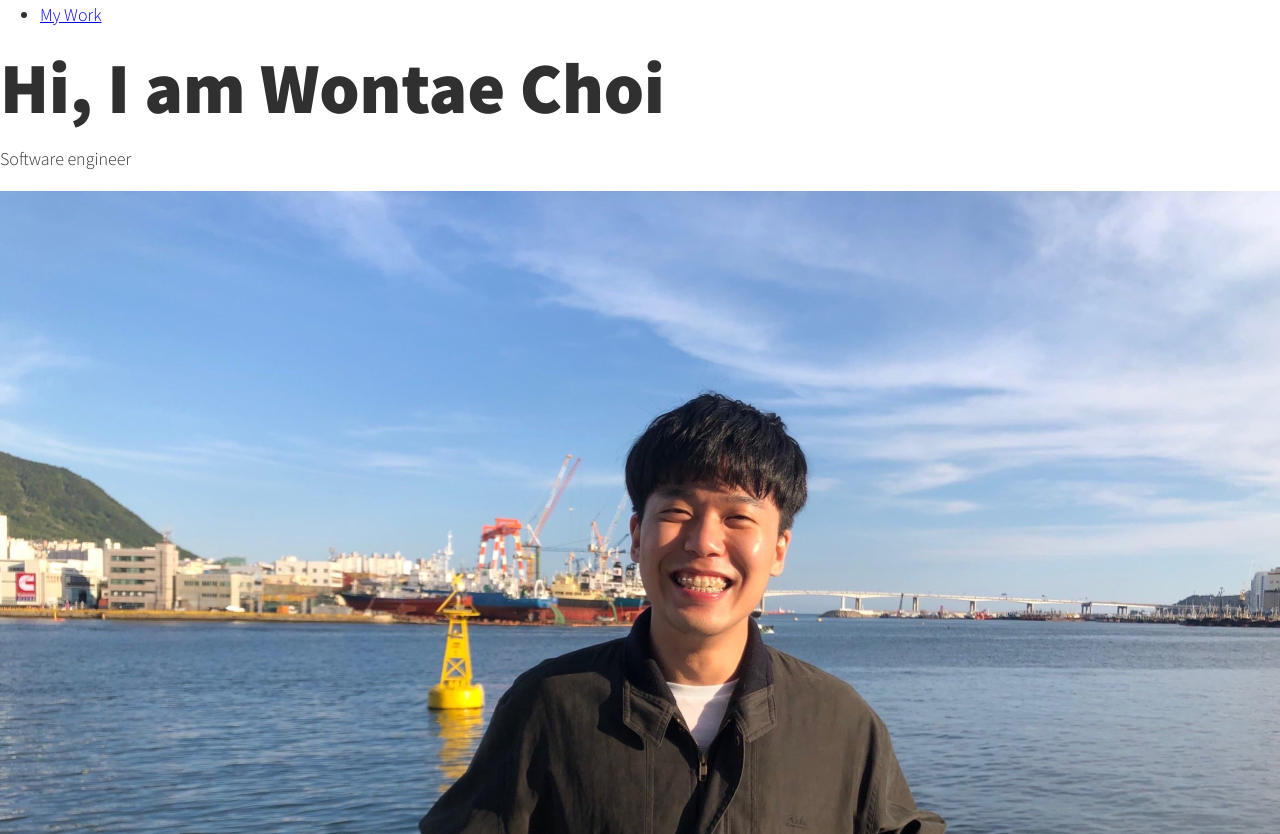
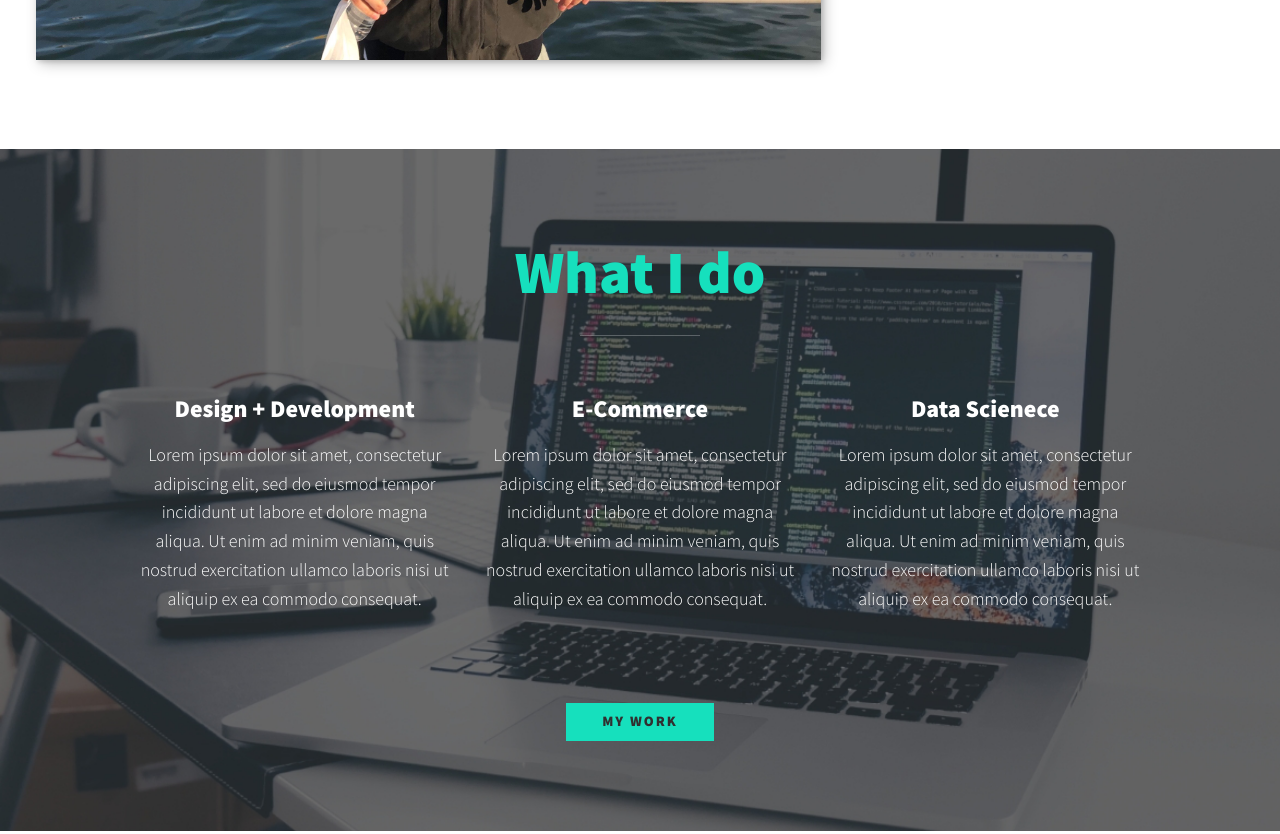
Before and after one commit to beegramin9/HCJ-Freecodecamp-Portfolio, a plain HTML site: page index.html in a window 1280 px wide. Shown: the part 673-1507 px from the top of the page. Drawn offline with nearby package versions, Linux system fonts and the light colour scheme.

Commit message:
feat: css done by my-services

```diff
--- a/css/style.css
+++ b/css/style.css
@@ -1,11 +1,11 @@
 *,
 *::before,
-*::after{
+*::after {
   box-sizing: border-box;
 }
 
 :root {
-    --ff-primary: 'Source Sans Pro', sans-serif;
+  --ff-primary: "Source Sans Pro", sans-serif;
   --ff-secondary: "Source Code Pro", monospace;
 
   --fw-reg: 300;
@@ -19,6 +19,9 @@
   --fs-h2: 2.25rem;
   --fs-h3: 1.25rem;
   --fs-body: 1rem;
+
+  --bs: 0.25em 0.25em 0.75em rgba(0, 0, 0, 0.25),
+    0.125em 0.125em 0.25em rgba(0, 0, 0, 0.15);
 }
 
 @media (min-width: 800px) {
@@ -45,12 +48,172 @@ img {
   max-width: 100%;
 }
 
+strong {
+  font-weight: var(--fw-bold);
+}
+
+:focus {
+  outline: 3px solid var(--clr-accent);
+  outline-offset: 3px;
+}
+
+.btn {
+  display: inline-block;
+  padding: 0.5em 2.5em;
+  background: var(--clr-accent);
+  color: var(--clr-dark);
+  text-decoration: none;
+  cursor: pointer;
+  font-size: 0.8em;
+  text-transform: uppercase;
+  letter-spacing: 2px;
+  font-weight: var(--fw-bold);
+  transition: transform 200ms ease-in-out;
+}
+
+.btn:hover {
+  transform: scale(1.1);
+}
+
 /* Typography */
-h1, h2, h3 {
+h1,
+h2,
+h3 {
   line-height: 1.1;
   margin: 0;
 }
 
-h1 {font-size: var(--fs-h1);}
-h2 {font-size: var(--fs-h2);}
-h3 {font-size: var(--fs-h3);}
+h1 {
+  font-size: var(--fs-h1);
+}
+h2 {
+  font-size: var(--fs-h2);
+}
+h3 {
+  font-size: var(--fs-h3);
+}
+
+section {
+  padding: 5em 2em;
+}
+
+.section__title {
+  margin-bottom: 0.25em;
+}
+
+.section__title--intro {
+  font-weight: var(--fw-reg);
+}
+
+.section__title--intro strong {
+  display: block;
+}
+
+.section__subtitle {
+  margin: 0;
+  font-size: var(--fs-h3);
+}
+
+.section__subtitle--intro,
+.section__subtitle--about {
+  background: var(--clr-accent);
+  font-family: var(--ff-secondary);
+  margin-bottom: 1em;
+  padding: 0.25em 1em;
+}
+
+/* header */
+nav {
+  display: none;
+}
+
+/* Intro section */
+.intro {
+  position: relative;
+}
+
+.intro__img {
+  box-shadow: var(--bs);
+}
+
+.section__subtitle--intro {
+  display: inline-block;
+}
+
+@media (min-width: 600px) {
+  .intro {
+    display: grid;
+    width: mid-content;
+    margin: 0;
+    grid-column-gap: 1em;
+    grid-template-areas:
+      "img title"
+      "img subtitle";
+  }
+
+  .intro__img {
+    grid-area: img;
+    min-width: 250px;
+    position: relative;
+    z-index: 1;
+  }
+
+  .section__subtitle--intro {
+    grid-area: subtitle;
+    align-self: start;
+    grid-column: 1 / -1;
+    text-align: right;
+    position: relative;
+    left: -1.5em;
+    width: calc(100% + 1.5em);
+  }
+}
+
+/* My service section */
+
+.my-services {
+  background-color: var(--clr-dark);
+  background-image: url(../img/services-bg.jpg);
+  background-size: cover;
+  /* background-blend-mode: multiply; */
+  color: var(--clr-light);
+  text-align: center;
+}
+
+.section__title--services {
+  color: var(--clr-accent);
+  position: relative;
+  text-align: center;
+}
+
+.section__title--services::after {
+  content: ""; /* crucial for pseudo element to work */
+  display: block;
+  width: 2em;
+  height: 1px;
+  margin: 0.5em auto 1em;
+  background: var(--clr-light);
+  opacity: 0.25;
+}
+
+.services {
+  margin-bottom: 4em;
+}
+
+.service {
+  max-width: 500px;
+  margin: 0 auto;
+}
+
+@media (min-width: 800px) {
+  .services {
+    display: flex;
+    max-width: 1000px;
+    margin-left: auto;
+    margin-right: auto;
+  }
+
+  .service + .service {
+    margin-left: 2em;
+  }
+}
--- a/index.html
+++ b/index.html
@@ -17,7 +17,7 @@
 <body>
     <header>
         <div class="logo">
-            <img src="img/DisCssdeck.png" alt="">
+            <img src="img/DisCssdeck.png" alt="" width="25em" height="25em">
         </div>
         <button class="nav-toggle" aria-label="toggle navigation">
             <span class="hamburger"></span>
@@ -40,7 +40,7 @@
             Hi, I am <strong>Wontae Choi</strong>
         </h1>
         <p class="section__subtitle section__subtitle--intro">Software engineer</p>
-        <img src="img/wontae_smiling.jpg" alt="a picture of Wontae Choi smiling">
+        <img src="img/wontae_smiling.jpg" alt="a picture of Wontae Choi smiling" class="intro__img">
     </section>
 
     <!-- My services -->
@@ -60,13 +60,13 @@
                 </div> <!-- / service -->
 
                 <div class="service">
-                    <h3><WordPress/h3>
+                    <h3>Data Scienece</h3>
                     <p>Lorem ipsum dolor sit amet, consectetur adipiscing elit, sed do eiusmod tempor incididunt ut labore et dolore magna aliqua.
                         Ut enim ad minim veniam, quis nostrud exercitation ullamco laboris nisi ut aliquip ex ea commodo consequat.</p>
                 </div> <!-- / service -->
             </div>
 
-        <a href="#work" class="btn"></a>
+        <a href="#work" class="btn">My work</a>
     </section>
 
     <!-- About me -->
```
Lines whose indentation alone changed are shown as unchanged.
